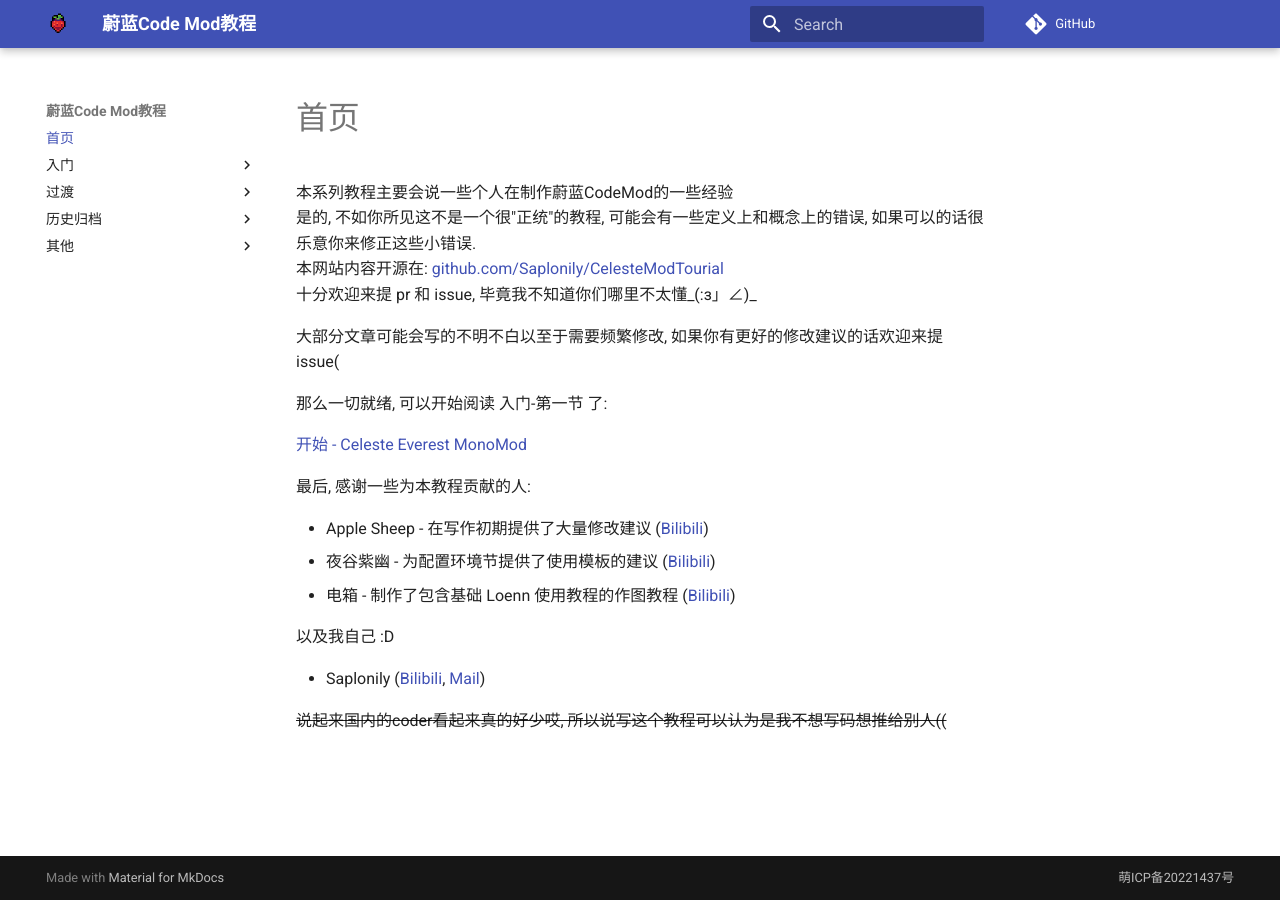
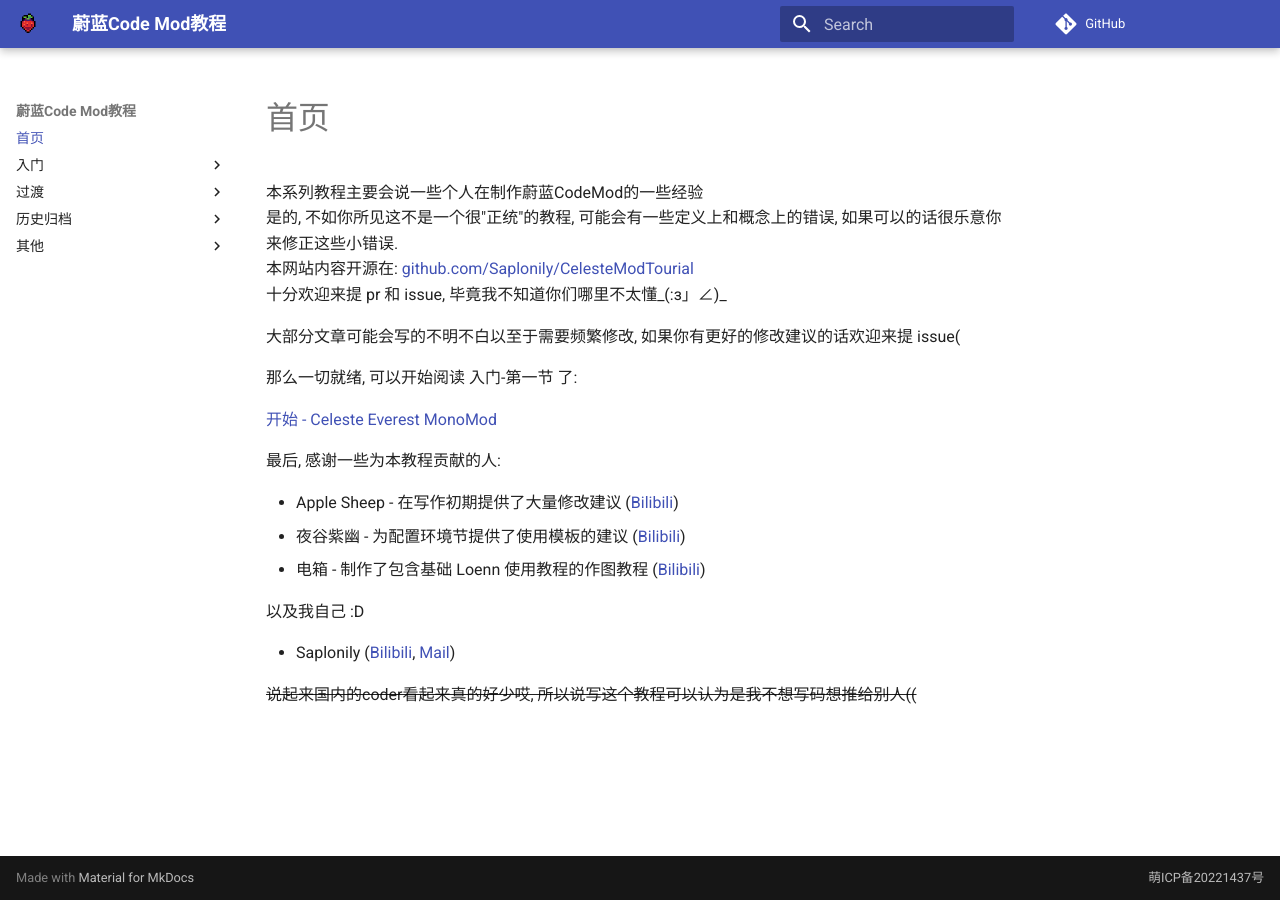
Before and after one commit to Saplonily/CelesteModTutorial, an MkDocs documentation site: the page built from docs/index.md, in a window 1280 px wide. Built offline with MkDocs 1.6.1 and Material for MkDocs 9.7.7, drawn with Linux system fonts in a browser that asks for light colours; comment, search, counter and statistics services are not loaded.

Commit message:
widen the content grid

```diff
--- /dev/null
+++ b/docs/css/content.css
@@ -0,0 +1,3 @@
+.md-grid {
+    max-width: 72rem;
+  }
--- a/mkdocs.yml
+++ b/mkdocs.yml
@@ -10,6 +10,9 @@
   features:
     - content.code.copy
     - content.tabs.link
+
+extra_css:
+  - css/content.css
 
 markdown_extensions:
   - admonition # 警告
```
